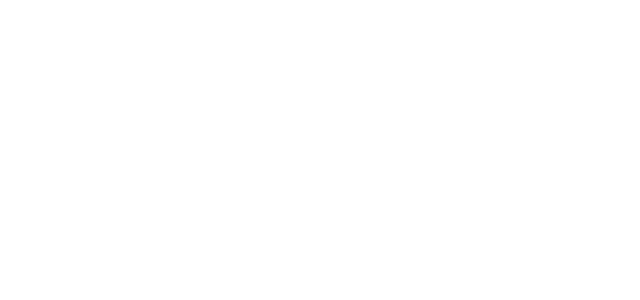
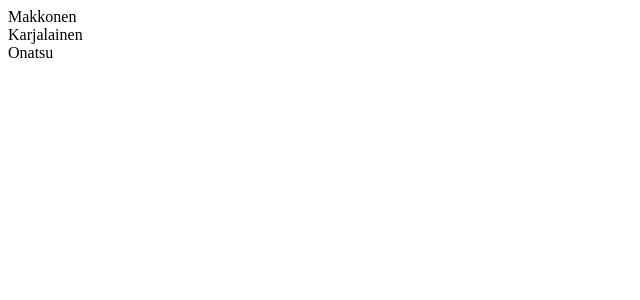
Before and after one commit to pekkamakkonen/contacts-webapp, an Angular app: page / in a window 1280 px wide. Shown: the top 300 px of the page, without its empty margins (0-640 px from the left). Built offline with nearby package versions, Linux system fonts and the light colour scheme.

Commit message:
Added contact service, synchronous implementation.

```diff
--- a/angular.json
+++ b/angular.json
@@ -7,7 +7,7 @@
       "root": "",
       "sourceRoot": "src",
       "projectType": "application",
-      "prefix": "app",
+      "prefix": "cw",
       "schematics": {},
       "architect": {
         "build": {
--- a/src/app/app.component.html
+++ b/src/app/app.component.html
@@ -1,3 +1,3 @@
 <div>
-
+  <cw-contact-list></cw-contact-list>
 </div>
--- a/src/app/app.component.ts
+++ b/src/app/app.component.ts
@@ -1,17 +1,10 @@
 import {Component} from '@angular/core';
 
 @Component({
-  selector: 'app-root',
+  selector: 'cw-root',
   templateUrl: './app.component.html',
   styleUrls: ['./app.component.css']
 })
 export class AppComponent {
   title = 'Contacts App';
-  message = '';
-  someProperty: any;
-
-  onButtonClick() {
-    console.log('Heippa');
-    this.message = 'Heippa';
-  }
 }
--- /dev/null
+++ b/src/app/contact/contact-list/contact-list.component.html
@@ -0,0 +1,3 @@
+<div *ngFor="let contact of contacts">
+  {{contact.firstName}} {{contact.lastName}}
+</div>
--- /dev/null
+++ b/src/app/contact/contact-list/contact-list.component.ts
@@ -0,0 +1,22 @@
+import {Component, OnInit} from '@angular/core';
+import {Contact} from '../contact';
+import {ContactService} from '../contact.service';
+
+@Component({
+  selector: 'cw-contact-list',
+  templateUrl: './contact-list.component.html',
+  styleUrls: ['./contact-list.component.css']
+})
+export class ContactListComponent implements OnInit {
+
+  contacts: Contact[];
+
+  constructor(private contactService: ContactService) {
+    this.contacts = [];
+  }
+
+  ngOnInit() {
+    this.contacts = this.contactService.getContacts();
+  }
+
+}
--- /dev/null
+++ b/src/app/contact/contact.service.ts
@@ -0,0 +1,20 @@
+import { Injectable } from '@angular/core';
+import {Contact} from './contact';
+
+@Injectable({
+  providedIn: 'root'
+})
+export class ContactService {
+  contacts: Contact[];
+
+  constructor() {
+    this.contacts = [];
+    this.contacts.push(new Contact('Pekka', 'Makkonen'));
+    this.contacts.push(new Contact('Antti', 'Karjalainen'));
+    this.contacts.push(new Contact('Mitro', 'Onatsu'));
+  }
+
+  getContacts(): Contact[] {
+    return this.contacts;
+}
+}
--- /dev/null
+++ b/src/app/contact/contact.ts
@@ -0,0 +1,12 @@
+export class Contact {
+  id: number;
+  firstName: string;
+  lastName: string;
+
+
+  constructor(id?: number, firstName?: string, lastName?: string) {
+    this.id = id;
+    this.firstName = firstName;
+    this.lastName = lastName;
+  }
+}
--- a/src/index.html
+++ b/src/index.html
@@ -9,6 +9,6 @@
   <link rel="icon" type="image/x-icon" href="favicon.ico">
 </head>
 <body>
-  <app-root></app-root>
+  <cw-root></cw-root>
 </body>
 </html>
--- a/src/tslint.json
+++ b/src/tslint.json
@@ -4,13 +4,13 @@
         "directive-selector": [
             true,
             "attribute",
-            "app",
+            "cw",
             "camelCase"
         ],
         "component-selector": [
             true,
             "element",
-            "app",
+            "cw",
             "kebab-case"
         ]
     }
```
Also changed, not shown: src/app/app.module.ts (+7 -2 lines), src/app/contact/contact-list/contact-list.component.css (added), 1 other file (tests, documents, lock files or other folders).
